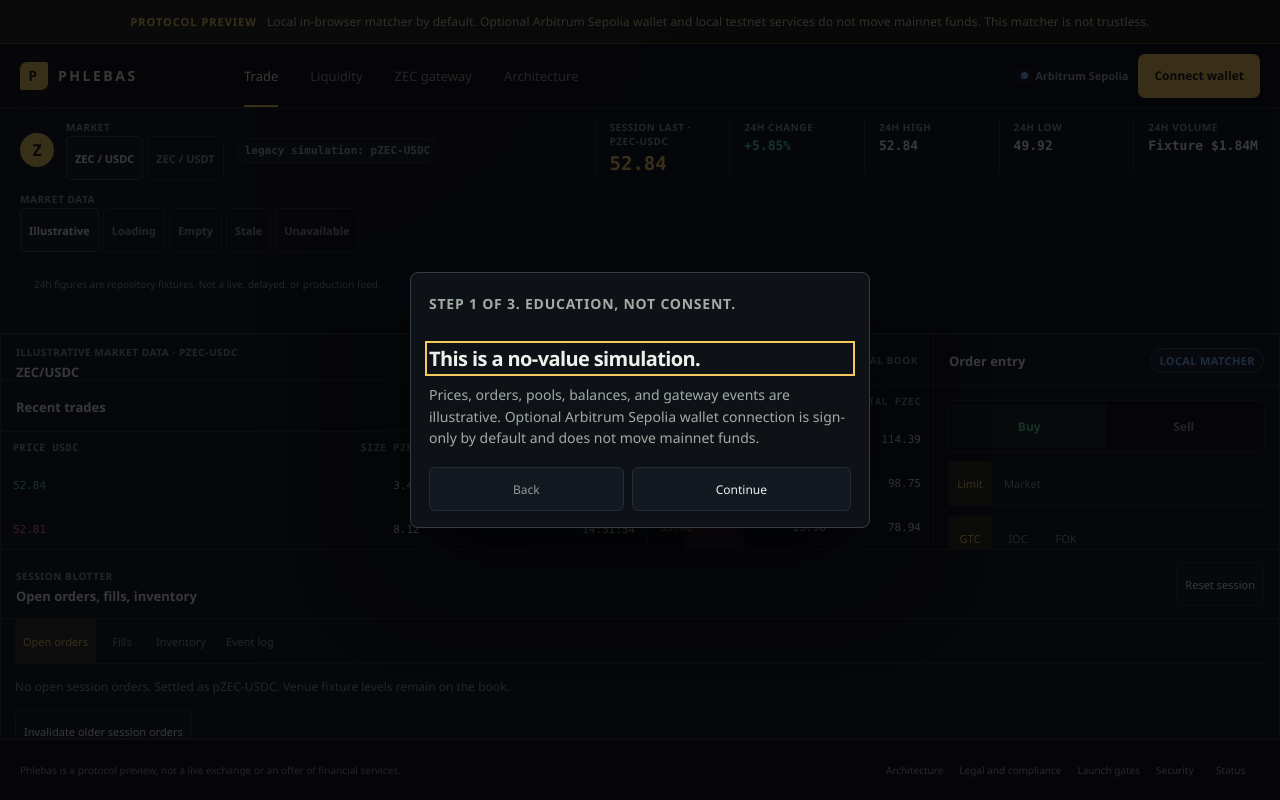
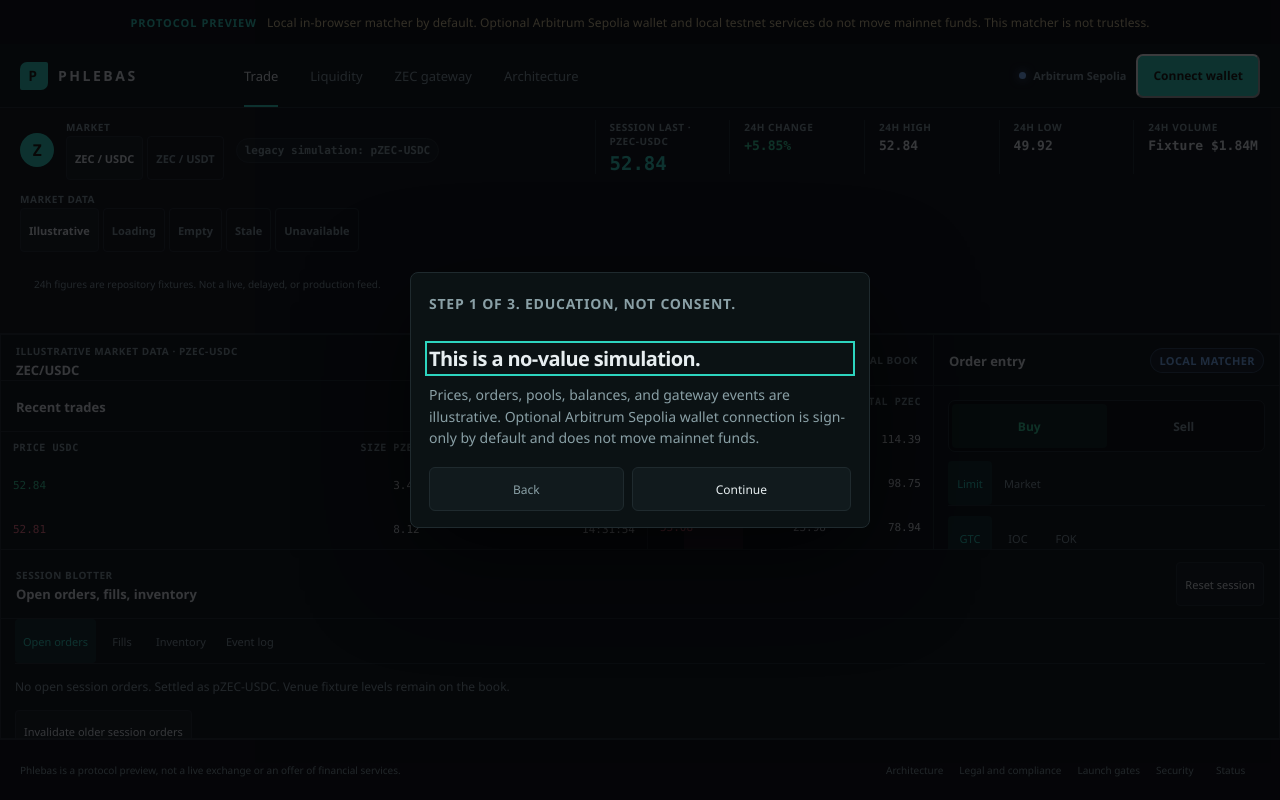
Before and after one commit to EauDoon/Phlebas, a Next.js app: page /trade in a window 1280 px wide. Built offline with nearby package versions, Linux system fonts and the light colour scheme.

Commit message:
feat: restyle chrome to teal Hyperliquid tokens without gold or glass

```diff
--- a/src/app/globals.css
+++ b/src/app/globals.css
@@ -1,21 +1,28 @@
 :root {
   --font-geist-sans: "Segoe UI", Inter, Arial, Helvetica, sans-serif;
   --font-geist-mono: "Cascadia Mono", "SFMono-Regular", Consolas, monospace;
-  --background: #090b0f;
-  --surface: #0e1217;
-  --surface-raised: #131920;
-  --surface-soft: #171e26;
-  --border: #242c35;
-  --border-strong: #333e49;
-  --text: #eef1eb;
-  --text-secondary: #a2aca4;
-  --text-muted: #8f9a92;
-  --accent: #f4c95d;
-  --accent-soft: rgba(244, 201, 93, 0.12);
-  --buy: #55d6a1;
-  --buy-soft: rgba(85, 214, 161, 0.1);
-  --sell: #ff7a82;
-  --sell-soft: rgba(255, 122, 130, 0.1);
+  --background: #070b0c;
+  --surface: #0b1214;
+  --surface-raised: #111a1d;
+  --surface-soft: #111a1d;
+  --elevated: #111a1d;
+  --border: #1f2a2e;
+  --border-strong: #1f2a2e;
+  --line: #1f2a2e;
+  --text: #e7eef0;
+  --text-secondary: #8aa0a6;
+  --text-muted: #8aa0a6;
+  --muted: #8aa0a6;
+  --accent: #2dd4bf;
+  --accent-dim: #0f766e;
+  --accent-fg: #042f2e;
+  --accent-soft: rgba(45, 212, 191, 0.12);
+  --buy: #34d399;
+  --buy-soft: rgba(52, 211, 153, 0.1);
+  --bid: #34d399;
+  --sell: #fb7185;
+  --sell-soft: rgba(251, 113, 133, 0.1);
+  --ask: #fb7185;
   --info: #7bb8ff;
 }
 
@@ -34,10 +41,10 @@ html {
 body {
   min-height: 100vh;
   color: var(--text);
-  background:
-    radial-gradient(circle at 20% -10%, rgba(244, 201, 93, 0.06), transparent 34rem),
-    var(--background);
+  background: var(--background);
   font-family: var(--font-geist-sans);
+  font-size: 12px;
+  font-variant-numeric: tabular-nums;
   -webkit-font-smoothing: antialiased;
   text-rendering: optimizeLegibility;
 }
@@ -71,6 +78,6 @@ a {
 }
 
 ::selection {
-  color: #11130f;
+  color: var(--accent-fg);
   background: var(--accent);
 }
--- a/src/components/landing.module.css
+++ b/src/components/landing.module.css
@@ -4,7 +4,7 @@
   overflow-clip-margin: 8px;
   color: var(--text);
   background:
-    radial-gradient(circle at 15% 12%, rgba(244, 201, 93, 0.07), transparent 31rem),
+    radial-gradient(circle at 15% 12%, rgba(45, 212, 191, 0.07), transparent 31rem),
     var(--background);
 }
 
@@ -34,14 +34,14 @@
   align-items: center;
   padding: 9px 12px;
   border-radius: 5px;
-  color: #15140d;
+  color: var(--accent-fg);
   background: var(--accent);
   font-size: 12px;
   font-weight: 700;
 }
 
 .skipLink:focus {
-  outline: 2px solid #15140d;
+  outline: 2px solid var(--accent-fg);
   outline-offset: 2px;
 }
 
@@ -82,9 +82,9 @@
   justify-content: center;
   gap: 10px;
   padding: 6px 20px;
-  border-bottom: 1px solid rgba(244, 201, 93, 0.27);
+  border-bottom: 1px solid rgba(45, 212, 191, 0.27);
   color: #d9cb9f;
-  background: rgba(244, 201, 93, 0.065);
+  background: rgba(45, 212, 191, 0.065);
   font-size: 12px;
 }
 
@@ -105,8 +105,7 @@
   gap: 24px;
   padding: 0 clamp(20px, 4vw, 62px);
   border-bottom: 1px solid var(--border);
-  background: rgba(9, 11, 15, 0.86);
-  backdrop-filter: blur(14px);
+  background: var(--surface);
 }
 
 .brand {
@@ -130,7 +129,7 @@
   border-radius: 7px 2px 7px 2px;
   color: #171408;
   background: var(--accent);
-  box-shadow: 0 0 24px rgba(244, 201, 93, 0.15);
+  box-shadow: 0 0 24px rgba(45, 212, 191, 0.15);
   font-family: var(--font-geist-mono);
   font-weight: 800;
 }
@@ -193,7 +192,7 @@
 
 .headerCta,
 .primaryCta {
-  border: 1px solid rgba(244, 201, 93, 0.45);
+  border: 1px solid rgba(45, 212, 191, 0.45);
   color: #16140c;
   background: var(--accent);
 }
@@ -228,7 +227,6 @@
 
 .menuDialog::backdrop {
   background: rgba(4, 5, 7, 0.78);
-  backdrop-filter: blur(6px);
 }
 
 .menuDialogHeader {
@@ -376,7 +374,7 @@
   flex-direction: column;
   padding: clamp(32px, 5vw, 76px);
   background:
-    linear-gradient(180deg, rgba(244, 201, 93, 0.045), transparent 52%),
+    linear-gradient(180deg, rgba(45, 212, 191, 0.045), transparent 52%),
     var(--surface);
 }
 
@@ -852,7 +850,7 @@
   grid-template-columns: minmax(0, 1fr) minmax(360px, 0.75fr);
   gap: clamp(52px, 10vw, 160px);
   background:
-    linear-gradient(110deg, rgba(244, 201, 93, 0.055), transparent 45%),
+    linear-gradient(110deg, rgba(45, 212, 191, 0.055), transparent 45%),
     var(--background);
 }
 
--- a/src/components/price-chart.tsx
+++ b/src/components/price-chart.tsx
@@ -46,8 +46,8 @@ export function PriceChart({ marketId, range, feedStatus }: PriceChartProps) {
         </title>
         <defs>
           <linearGradient id="chartFill" x1="0" x2="0" y1="0" y2="1">
-            <stop offset="0%" stopColor="#f4c95d" stopOpacity="0.2" />
-            <stop offset="100%" stopColor="#f4c95d" stopOpacity="0" />
+            <stop offset="0%" stopColor="#2dd4bf" stopOpacity="0.2" />
+            <stop offset="100%" stopColor="#2dd4bf" stopOpacity="0" />
           </linearGradient>
         </defs>
         {[0, 1, 2, 3].map((line) => (
--- a/src/components/terminal.module.css
+++ b/src/components/terminal.module.css
@@ -56,14 +56,14 @@
   align-items: center;
   padding: 9px 12px;
   border-radius: 5px;
-  color: #15140d;
+  color: var(--accent-fg);
   background: var(--accent);
   font-size: 12px;
   font-weight: 700;
 }
 
 .skipLink:focus {
-  outline: 2px solid #15140d;
+  outline: 2px solid var(--accent-fg);
   outline-offset: 2px;
 }
 
@@ -195,9 +195,9 @@
   justify-content: center;
   gap: 10px;
   padding: 6px 20px;
-  border-bottom: 1px solid rgba(244, 201, 93, 0.28);
+  border-bottom: 1px solid rgba(45, 212, 191), 0.28);
   color: #d8c895;
-  background: rgba(244, 201, 93, 0.07);
+  background: rgba(45, 212, 191), 0.07);
   font-size: 12px;
   letter-spacing: 0.01em;
 }
@@ -220,8 +220,7 @@
   gap: 20px;
   padding: 0 20px;
   border-bottom: 1px solid var(--border);
-  background: rgba(9, 11, 15, 0.92);
-  backdrop-filter: blur(14px);
+  background: var(--surface);
 }
 
 .brand {
@@ -254,7 +253,7 @@
   width: 28px;
   height: 28px;
   border-radius: 7px 2px 7px 2px;
-  box-shadow: 0 0 22px rgba(244, 201, 93, 0.14);
+  box-shadow: 0 0 22px rgba(45, 212, 191), 0.14);
 }
 
 .coinMark {
@@ -355,7 +354,7 @@
 .connectButton,
 .primaryAction {
   min-height: 38px;
-  border: 1px solid rgba(244, 201, 93, 0.46);
+  border: 1px solid rgba(45, 212, 191), 0.46);
   border-radius: 7px;
   color: #18160d;
   background: var(--accent);
@@ -465,7 +464,7 @@
 
 .gateBadge {
   padding: 5px 8px;
-  border: 1px solid rgba(244, 201, 93, 0.35);
+  border: 1px solid rgba(45, 212, 191), 0.35);
   border-radius: 999px;
   color: var(--accent);
   background: var(--accent-soft);
@@ -745,7 +744,7 @@
   padding: 9px 12px;
   border-top: 1px solid var(--border);
   border-bottom: 1px solid var(--border);
-  background: rgba(244, 201, 93, 0.04);
+  background: rgba(45, 212, 191), 0.04);
 }
 
 .midPrice strong {
@@ -784,7 +783,7 @@
 }
 
 .warningPill {
-  border-color: rgba(244, 201, 93, 0.25);
+  border-color: rgba(45, 212, 191), 0.25);
   color: var(--accent);
   background: var(--accent-soft);
 }
@@ -844,7 +843,7 @@
 
 .inputShell:focus-within {
   border-color: var(--accent);
-  box-shadow: 0 0 0 2px rgba(244, 201, 93, 0.18);
+  box-shadow: 0 0 0 2px rgba(45, 212, 191), 0.18);
 }
 
 .inputShell input {
@@ -1137,9 +1136,9 @@
   min-height: 44px;
   margin: 0 14px 10px;
   padding: 10px 12px;
-  border: 1px solid rgba(244, 201, 93, 0.28);
+  border: 1px solid rgba(45, 212, 191), 0.28);
   border-radius: 6px;
-  background: rgba(244, 201, 93, 0.07);
+  background: rgba(45, 212, 191), 0.07);
 }
 
 .ticketBlocked strong {
@@ -1358,7 +1357,7 @@
 
 .poolTabs button small {
   padding: 3px 6px;
-  border: 1px solid rgba(244, 201, 93, 0.28);
+  border: 1px solid rgba(45, 212, 191), 0.28);
   border-radius: 999px;
   color: var(--accent);
   font-size: 8px;
@@ -1376,7 +1375,7 @@
   min-height: 44px;
   margin: 14px 22px 0;
   padding: 10px 12px;
-  border: 1px solid rgba(244, 201, 93, 0.25);
+  border: 1px solid rgba(45, 212, 191), 0.25);
   border-radius: 6px;
   color: var(--text-secondary);
   background: var(--accent-soft);
@@ -1405,7 +1404,7 @@
 
 .assetInput:focus-within {
   border-color: var(--accent);
-  box-shadow: 0 0 0 2px rgba(244, 201, 93, 0.18);
+  box-shadow: 0 0 0 2px rgba(45, 212, 191), 0.18);
 }
 
 .assetInput > span {
@@ -1473,7 +1472,7 @@
 .riskCard {
   padding: 28px 24px;
   background:
-    linear-gradient(180deg, rgba(244, 201, 93, 0.045), transparent 42%),
+    linear-gradient(180deg, rgba(45, 212, 191), 0.045), transparent 42%),
     var(--surface);
 }
 
@@ -1700,7 +1699,7 @@
   gap: 18px;
   margin: 22px 22px 0;
   padding: 15px 17px;
-  border: 1px solid rgba(244, 201, 93, 0.22);
+  border: 1px solid rgba(45, 212, 191), 0.22);
   border-radius: 7px;
   background: var(--accent-soft);
 }
```
Also changed, not shown: src/app/global-error.tsx (+5 -5 lines), 1 other file (tests, documents, lock files or other folders).
